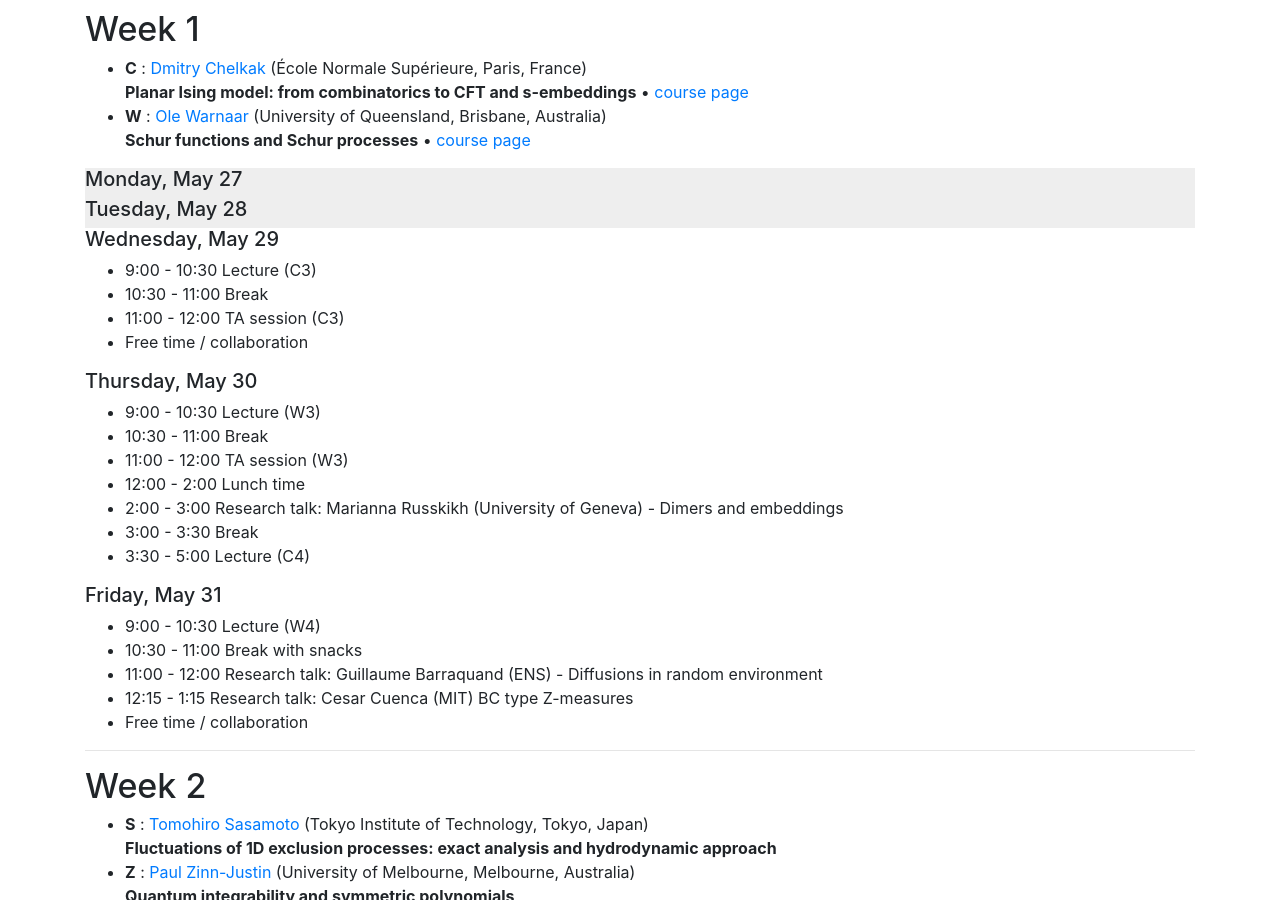
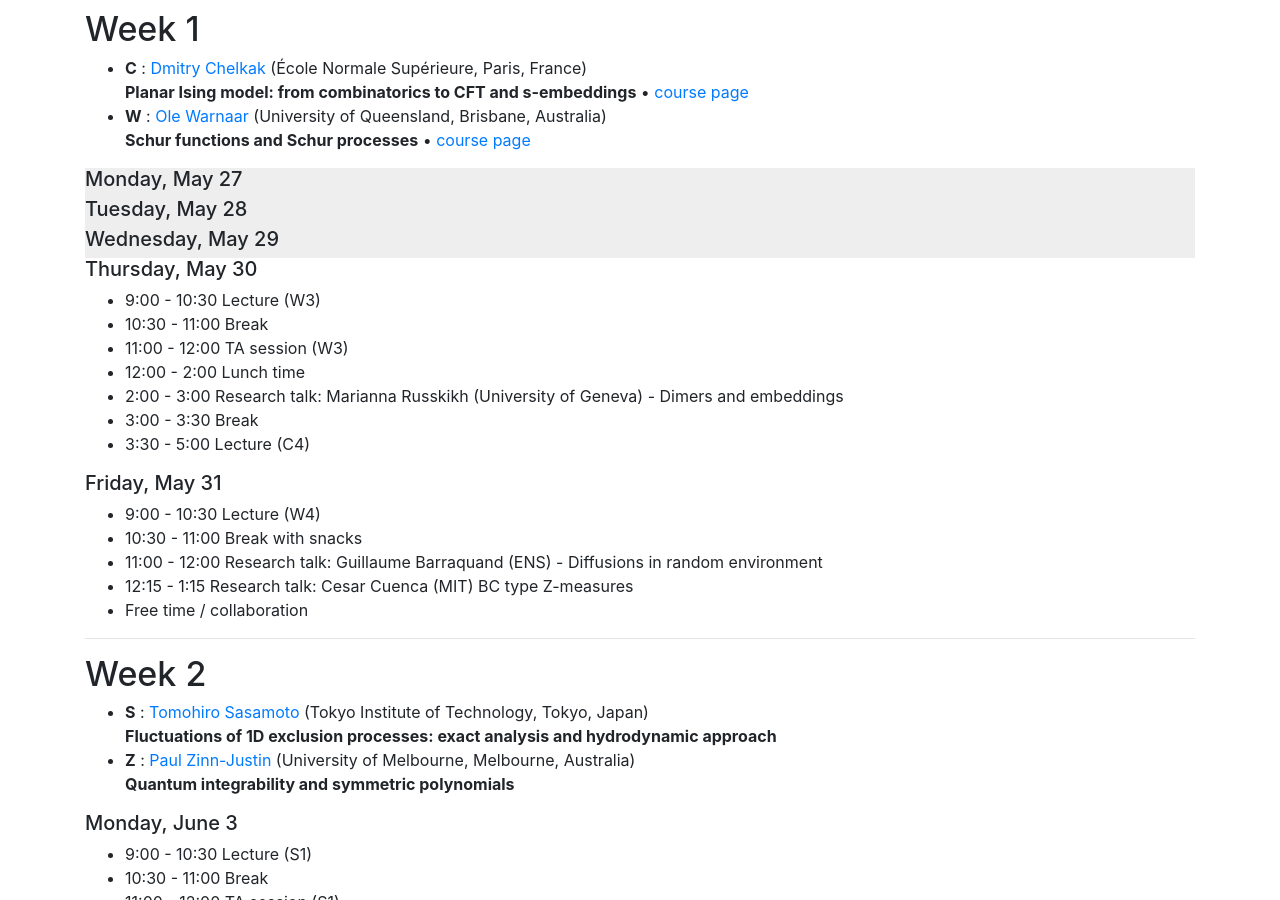
Before and after one commit to int-prob/int-prob-code, a Jekyll site: the page built from vipss2019/schedule.md, in a window 1280 px wide and 900 px high, scrolled down 545 px. Built offline with Jekyll 4.4.1, drawn with Linux system fonts in a browser that asks for light colours; nearby versions of some CDN libraries.

Commit message:
update schedule.md at Wed May 29 11:28:05 EDT 2019

```diff
--- a/vipss2019/schedule.md
+++ b/vipss2019/schedule.md
@@ -73,14 +73,16 @@ permalink: /vipss2019/schedule/
 </ul>
 </details>
 
+<details style="background:#EEEEEE"><summary>
 <h5 id="wednesday-may-29">Wednesday, May 29</h5>
-
+</summary>
 <ul>
   <li>9:00 - 10:30 Lecture (C3)</li>
   <li>10:30 - 11:00 Break</li>
   <li>11:00 - 12:00 TA session (C3)</li>
   <li>Free time / collaboration</li>
 </ul>
+</details>
 
 <h5 id="thursday-may-30">Thursday, May 30</h5>
 
```
